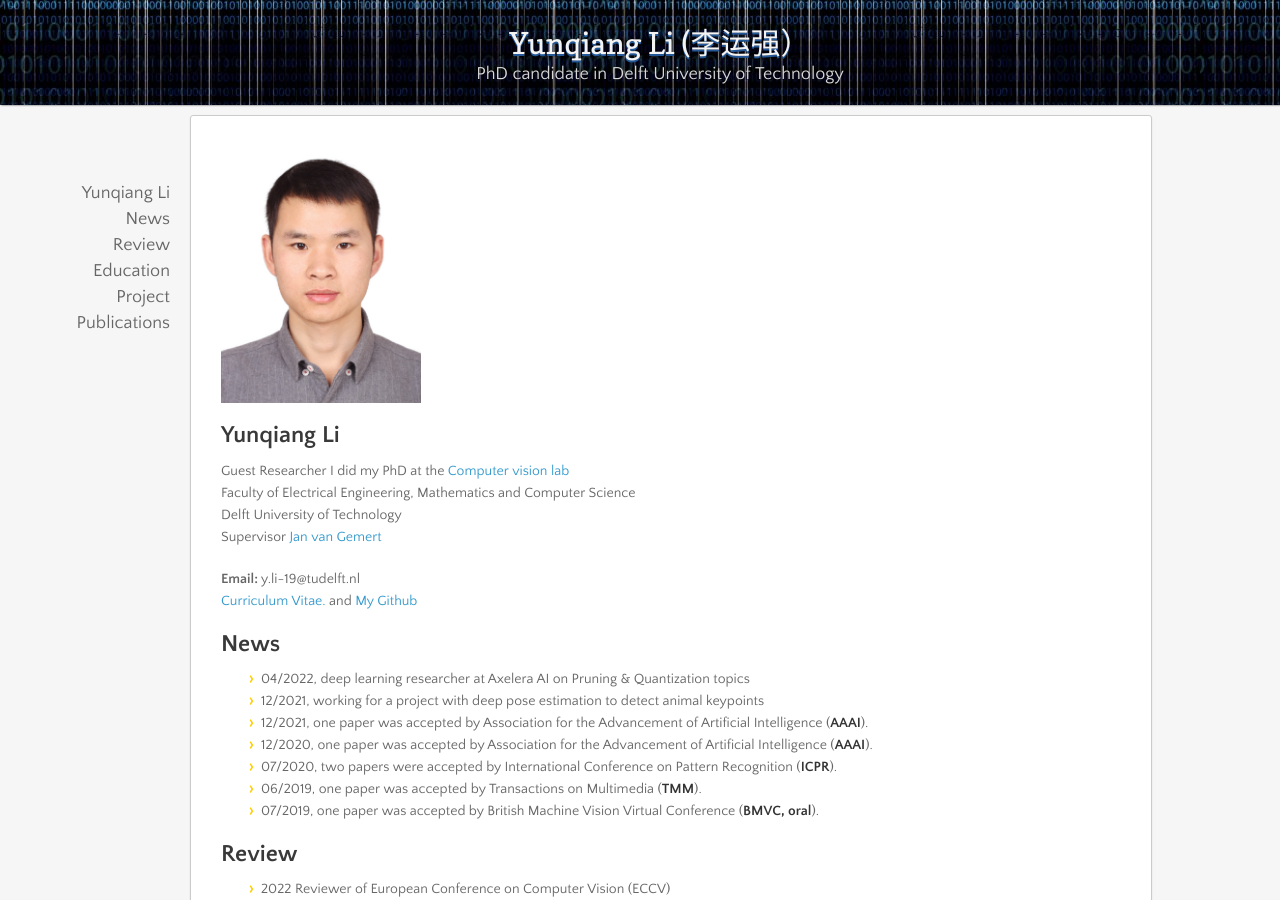
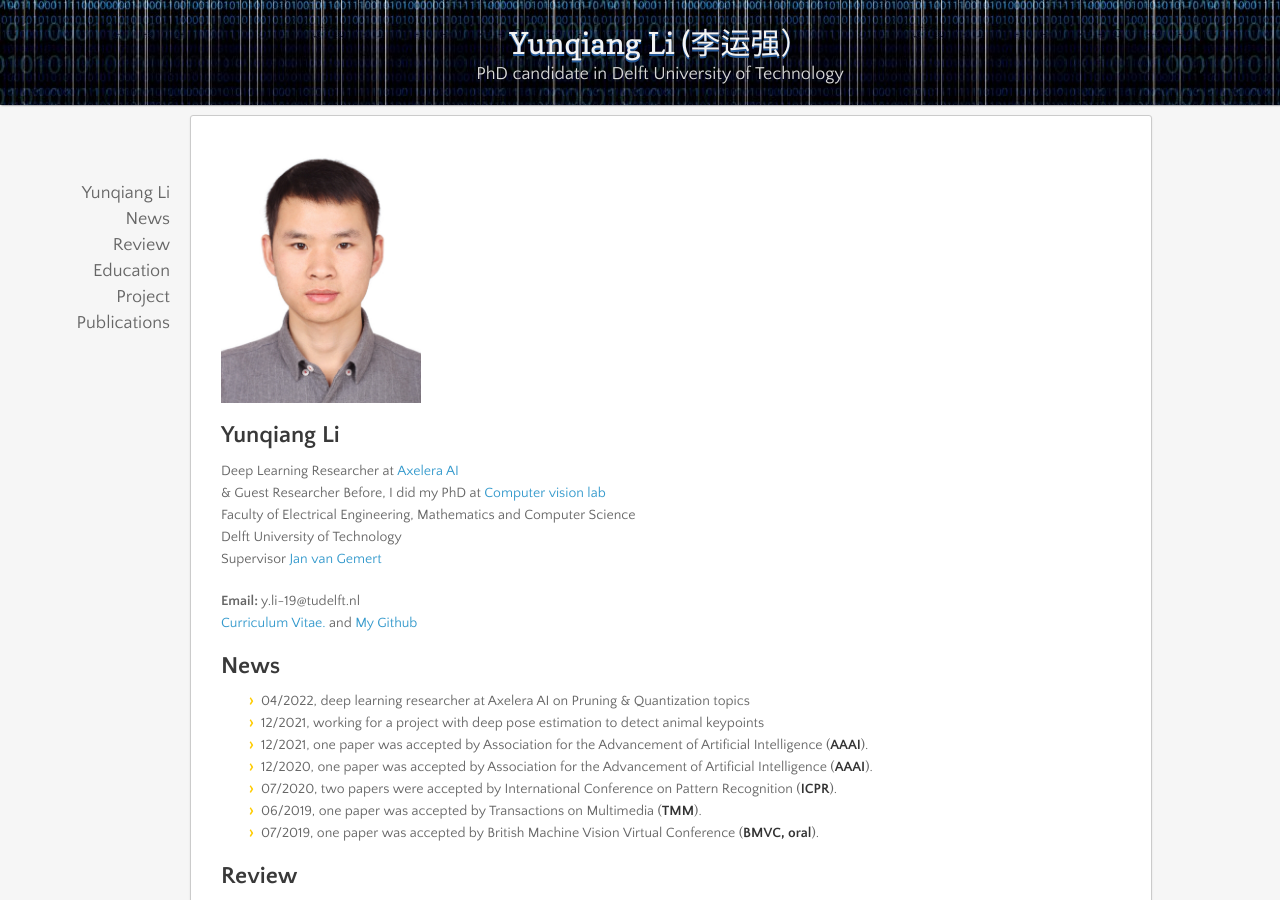
Before and after one commit to liyunqianggyn/liyunqianggyn.github.io, a Jekyll site: the page built from index.md, in a window 1280 px wide and 900 px high. Built offline with Jekyll 4.4.1, drawn with Linux system fonts in a browser that asks for light colours; nearby versions of some CDN libraries; our own code applies the rules of GitHub Pages for plain Markdown files.

Commit message:
Update index.md

```diff
--- a/index.md
+++ b/index.md
@@ -1,8 +1,9 @@
 <img align="top" width='200' src="yunqiang3.jpg">
 
 ## Yunqiang Li <br/>
-Guest Researcher
-I did my PhD at the <a href="http://visionlab.tudelft.nl">Computer vision lab</a><br/>
+
+Deep Learning Researcher at <a href="https://www.axelera.ai/team/">Axelera AI</a><br/>  & Guest Researcher
+Before, I did my PhD at <a href="http://visionlab.tudelft.nl">Computer vision lab</a><br/>
 Faculty of Electrical Engineering, Mathematics and Computer Science<br/>
 Delft University of Technology<br/>
 Supervisor <a href="https://jvgemert.github.io/">Jan van Gemert</a><br/>
```
